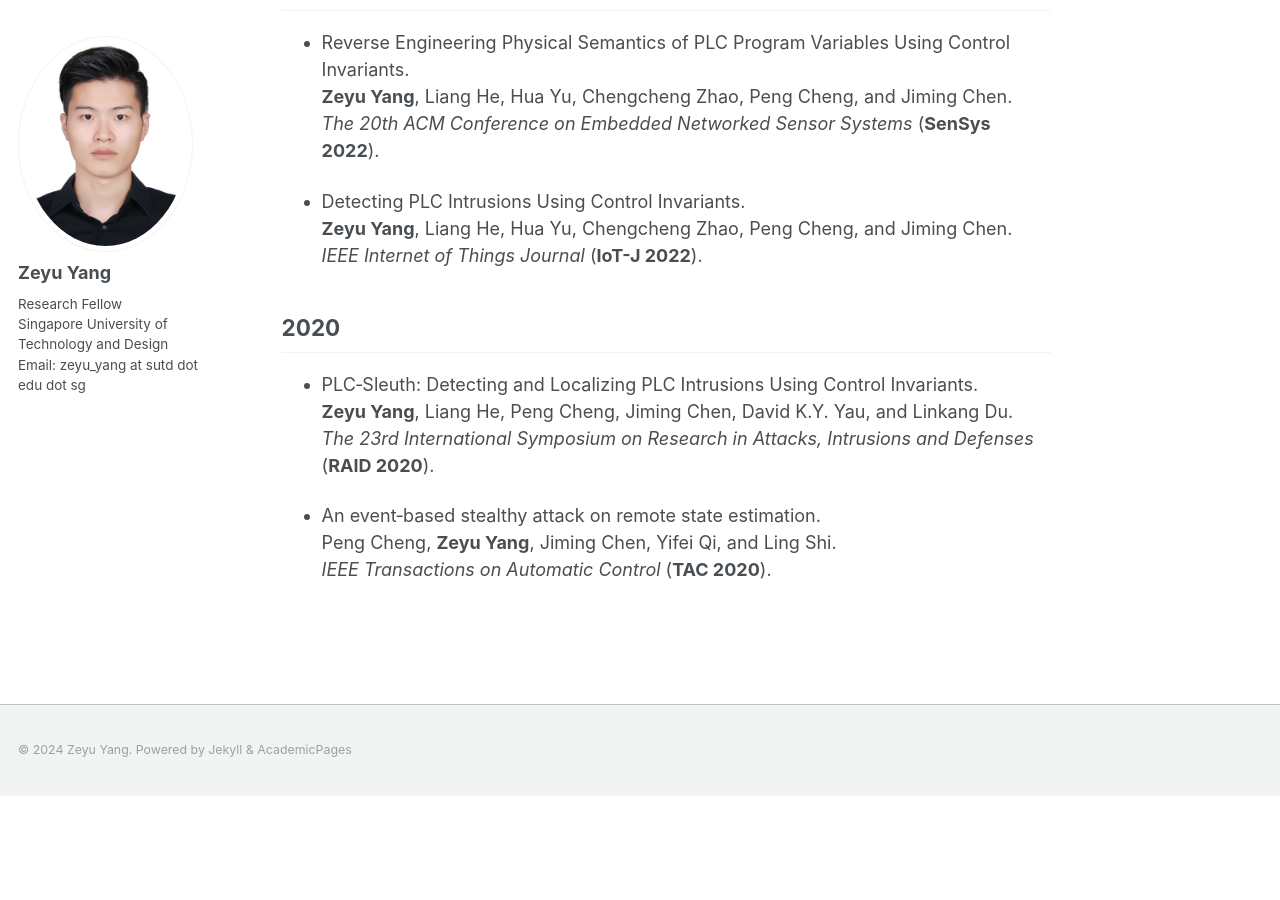
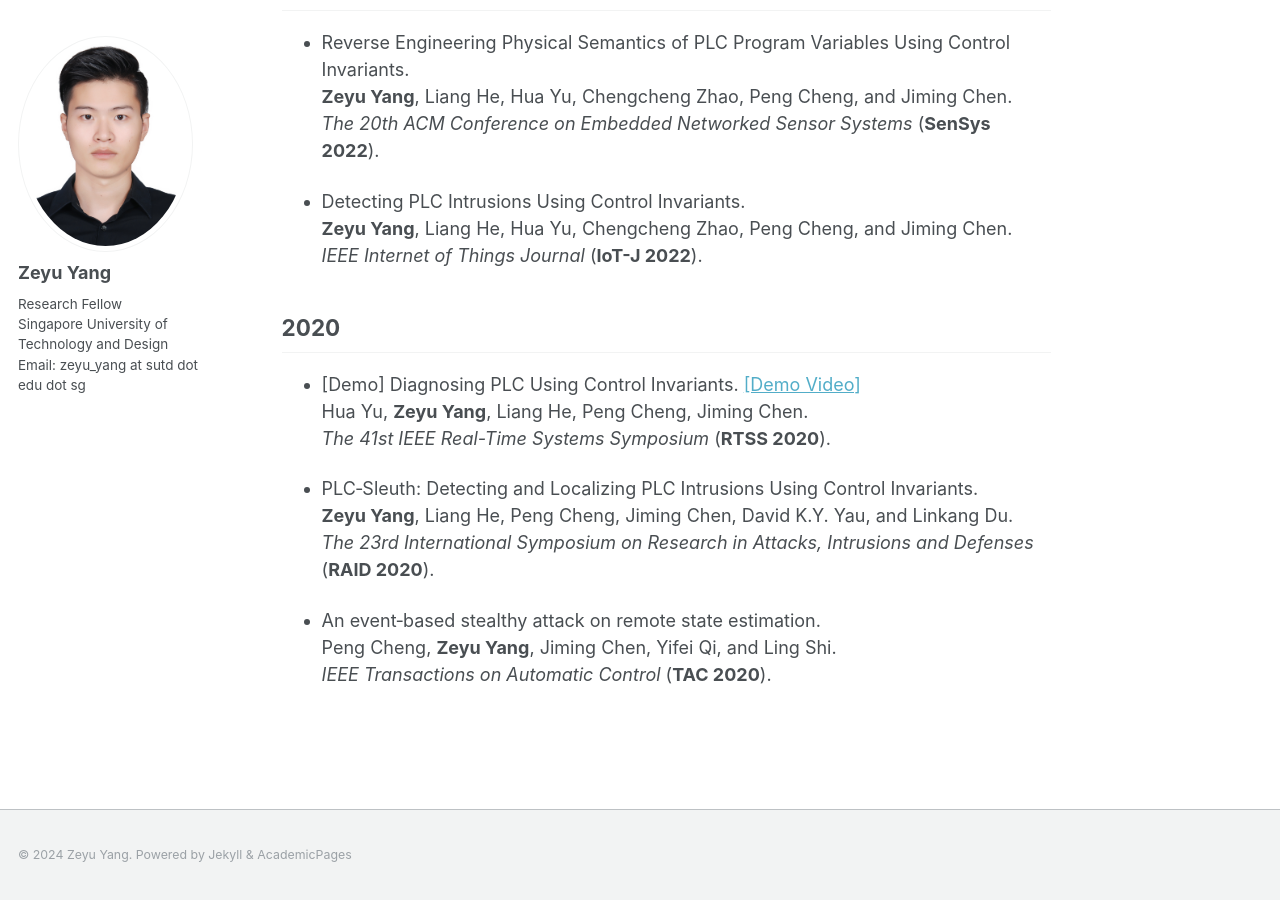
Before and after one commit to zeyuid/zeyuid.github.io, a Jekyll site: the page built from _pages/publications.md, in a window 1280 px wide and 900 px high, scrolled down 812 px. Built offline with Jekyll 4.4.1, drawn with Linux system fonts in a browser that asks for light colours; before the commit the page ends 1608 px from its top, so only the background shows below that.

Commit message:
add file

```diff
--- a/_pages/publications.md
+++ b/_pages/publications.md
@@ -47,6 +47,14 @@ Jie Meng, <b>Zeyu Yang</b>, Zhenyong Zhang, Yangyang Geng, Ruilong Deng, Peng Ch
 
 ## 2020
 
+* [Demo] Diagnosing PLC Using Control Invariants.
+[[Demo Video]](https://www.youtube.com/watch?v=2ZVj5IUiN_k)
+<br>
+Hua Yu, **Zeyu Yang**, Liang He, Peng Cheng, Jiming Chen.
+<br>
+<i>The 41st IEEE Real-Time Systems Symposium</i> (**RTSS 2020**).
+
+
 * PLC‐Sleuth: Detecting and Localizing PLC Intrusions Using Control Invariants.
 <br>
 <b>Zeyu Yang</b>, Liang He, Peng Cheng, Jiming Chen, David K.Y. Yau, and Linkang Du.
```
